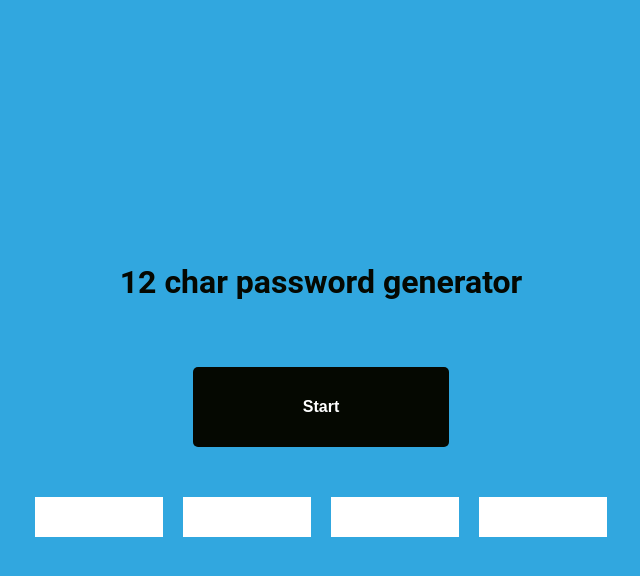
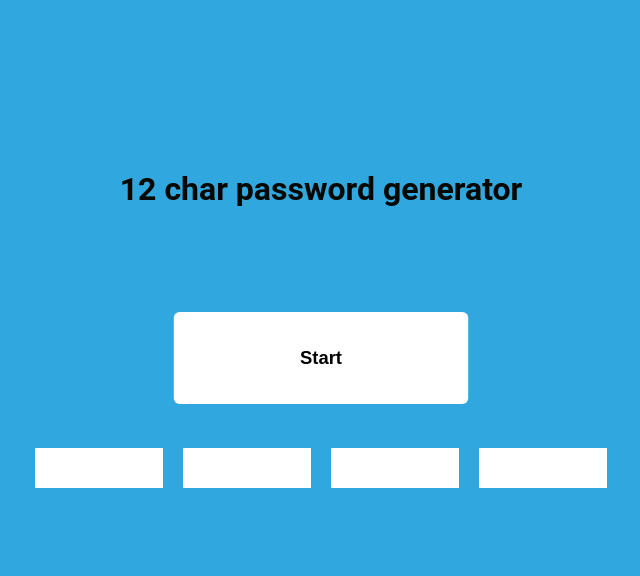
Before and after one commit to Marco-Jan/password_generator, a plain HTML site: page index.html in a window 1280 px wide. In both pictures the pointer is over the button "Start". Shown: the whole page, without its empty margins (319-959 px from the left). Drawn offline with Linux system fonts and the light colour scheme.

Commit message:
init commit

```diff
--- a/style.css
+++ b/style.css
@@ -25,7 +25,8 @@ body {
 }
 
 h1 {
-    margin-bottom: 5vh;
+    position: absolute;
+    top: 20vh;
     padding: 10px;
     font-size: 4vh;
     font-weight: 600;
@@ -48,8 +49,9 @@ button {
 }
 
 button:hover {
-    background-color: #050801;
-    color: #fff;
+    color: #000000;
+    transform: scale(1.15);
+    transition: 0.37s ease-in, 0.37 ease-out;
 }
 
 .output_box {
@@ -83,6 +85,7 @@ output {
         font-size: 2vh;
     }
     h1 {
+        margin-top: ;
         font-size: 3vh;
     }
     button {
```
